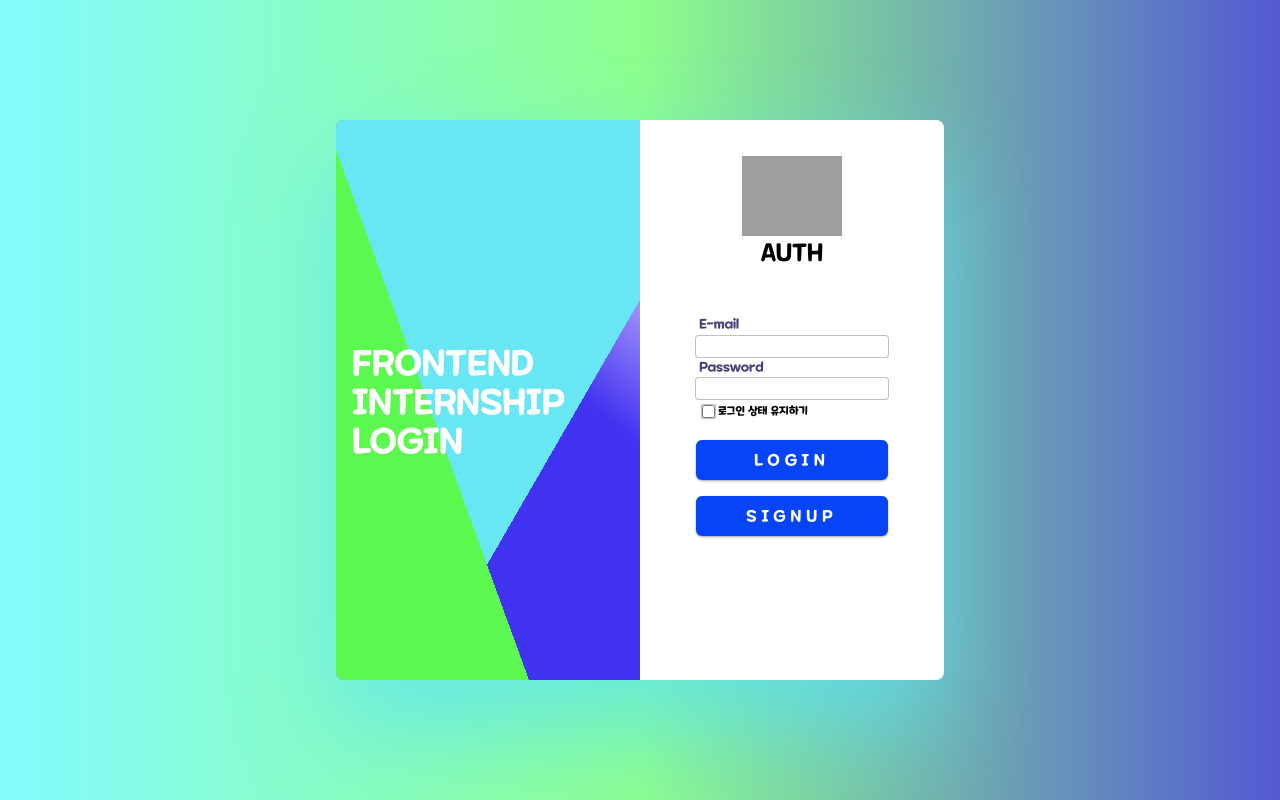
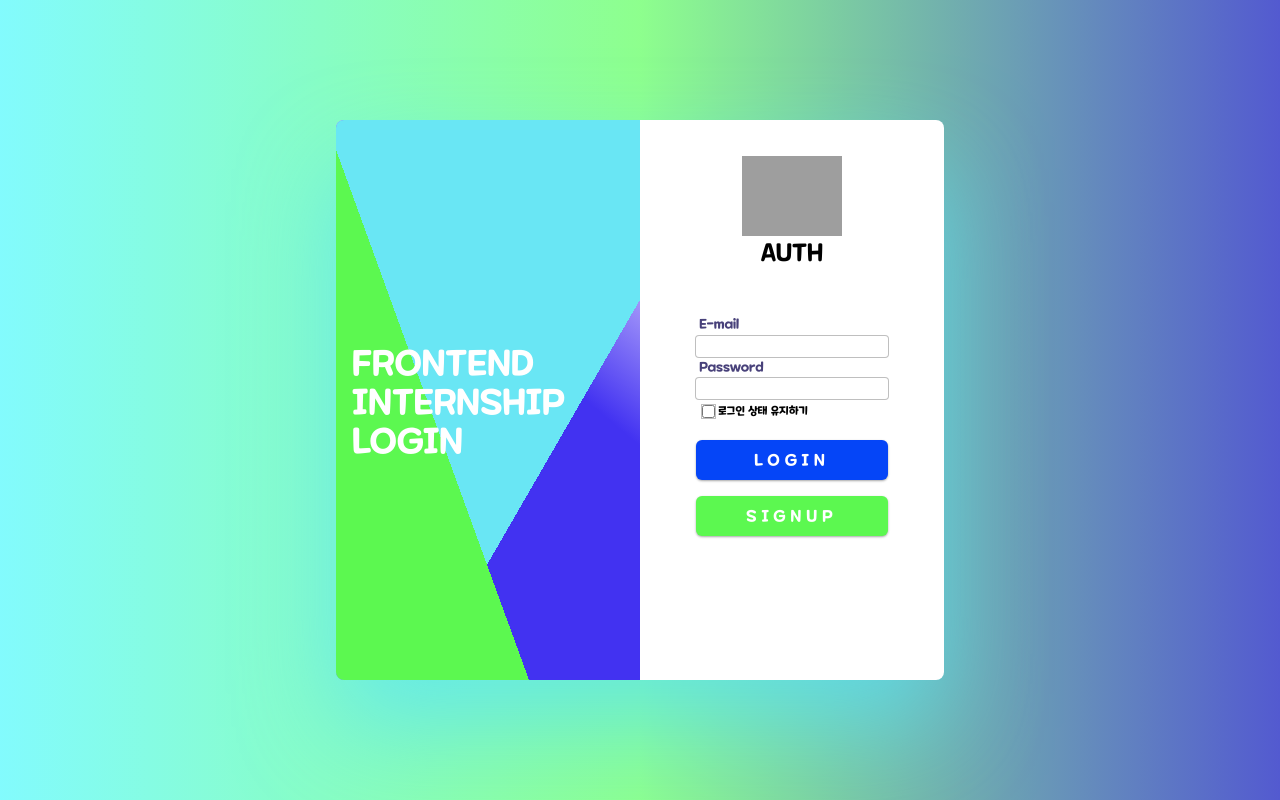
Before and after one commit to parksubeom/wanted-pre-onboarding-frontend-TS, a React (Create React App) app: page /signin in a window 1280 px wide. Built offline with nearby package versions, Linux system fonts and the light colour scheme; grey boxes are pictures that could not be loaded.

Commit message:
fix: 로그인 버튼과 회원가입 버튼 명확하게 분리

```diff
--- a/src/App.css
+++ b/src/App.css
@@ -125,6 +125,20 @@ button {
   letter-spacing:5px;
   box-shadow: rgba(0, 0, 0, 0.12) 0px 1px 3px, rgba(0, 0, 0, 0.24) 0px 1px 2px;
 }
+.signupBtn {
+  border: 0px;
+  background-color: #5cf850;
+  color: white;
+  width: 12rem;
+  height: 40px;
+  border-radius: 6px;
+  cursor: pointer;
+  outline: none;
+  margin-top: 1rem;
+  font-size: 1rem;
+  letter-spacing:5px;
+  box-shadow: rgba(0, 0, 0, 0.12) 0px 1px 3px, rgba(0, 0, 0, 0.24) 0px 1px 2px;
+}
 
 button:hover {
   background-color: #1cf4ed;
--- a/src/pages/Login.jsx
+++ b/src/pages/Login.jsx
@@ -44,7 +44,7 @@ export default function Login({ setToken }) {
           window.localStorage.setItem('access_token', res.access_token)
         }*/
       })
-    return navigate('/todo')
+    navigate('/todo')
   };
   /**회원가입 이동 함수 */
   const signupBtnHandler = () => {
@@ -64,7 +64,7 @@ export default function Login({ setToken }) {
       <div className='right-box'>
         <img src='https://live.staticflickr.com/65535/52249182884_80a9c34075_o.png'></img>
         <h2>AUTH</h2>
-        <form onSubmit={(e) => e.preventDefault()}>
+        <form onSubmit={loginRequestHandler}>
           <div className='input-field'>
             <span>E-mail</span>
             <input type='text'
@@ -89,14 +89,13 @@ export default function Login({ setToken }) {
           ) : (
             ''
           )}
-          <button type='submit' data-testid="signin-button" onClick={loginRequestHandler}>
+          <button type='submit' data-testid="signin-button">
             LOGIN
           </button>
-          <button type='button' data-testid="signup-button" onClick={signupBtnHandler} >
+        </form>
+        <button className='signupBtn' type='button' data-testid="signup-button" onClick={signupBtnHandler} >
             SIGNUP
           </button>
-
-        </form>
       </div>
     </div>
   );
--- a/src/pages/Signup.jsx
+++ b/src/pages/Signup.jsx
@@ -130,13 +130,13 @@ export default function Signup() {
           </div>
           {/*이메일과 비밀번호가 유효성 검사를 통과하지 못한다면 button에 disabled 속성을 부여*/}
           {!isEmail || !isPassword ?
-            <Disablebtn disabled={!(isEmail && isPassword)}>SIGNUP</Disablebtn>
+            <Disablebtn disabled={!(isEmail && isPassword)}>가입하기</Disablebtn>
             :
             <button
             data-testid="signup-button"
             type='submit'
             onClick={signupHandler}>
-              SIGNUP
+              가입하기
             </button>}
 
         </form>
```
